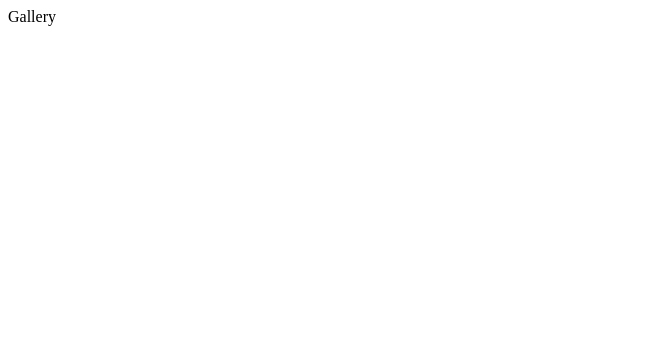
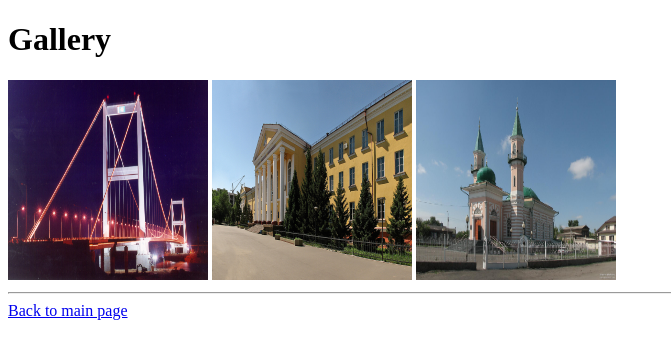
Before and after one commit to aruzhanaskarkyzy/lab1, a plain HTML site: page gallery.html in a window 1280 px wide. Shown: the whole page, without its empty margins (0-671 px from the left). Drawn offline with Linux system fonts and the light colour scheme.

Commit message:
updated lab 2

```diff
--- a/gallery.html
+++ b/gallery.html
@@ -6,6 +6,12 @@
 	<title>Gallery</title>
 </head>
 <body>
-Gallery
+<h1>Gallery</h1>
+<img src= "img/Bridge.jpeg" alt="Bridge" width="200" height="200">
+<img src="img/smu.jpeg" alt="smu" width="200" height="200">
+<img src="img/mosque.jpeg" alt="mosque" width="200" height="200">
+<br>
+<hr>
+<a href="index.html">Back to main page</a>
 </body>
 </html>
```
Also changed, not shown: img/Bridge.jpeg (added), img/mosque.jpeg (added), img/smu.jpeg (added), 1 other file.
